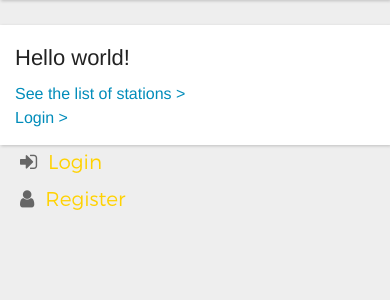
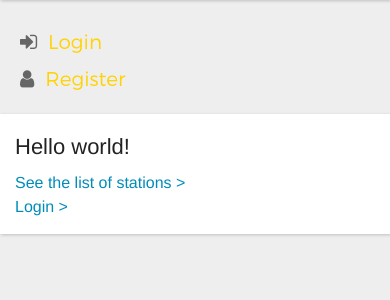
Before and after one commit to fhennecker/olliv, a Flask app: page / in a window 390 px wide. Shown: the part 208-508 px from the top of the page. Run offline with Flask 2, Linux system fonts and the light colour scheme; parts of the project's set-up code (start-up, migrations or seed data) failed here and were passed over; some libraries are stand-ins or nearby versions.

Commit message:
[enh] move the sidebar above everything on small screens

```diff
--- a/src/templates/_master.html
+++ b/src/templates/_master.html
@@ -10,12 +10,16 @@
     </header>
 
     <div class="row">
+        <aside class="columns large-3 medium-3 small-12 hide-for-medium-up">
+            {% include '_userinfo.html' %}
+        </aside>
+
         <div class="main columns large-9 medium-9 small-12">
         {% block body %}
         {% endblock %}
         </div>
 
-        <aside class="columns large-3 medium-3 small-12">
+        <aside class="columns large-3 medium-3 small-12 hide-for-small-down">
             {% include '_userinfo.html' %}
         </aside>
     </div>
```
